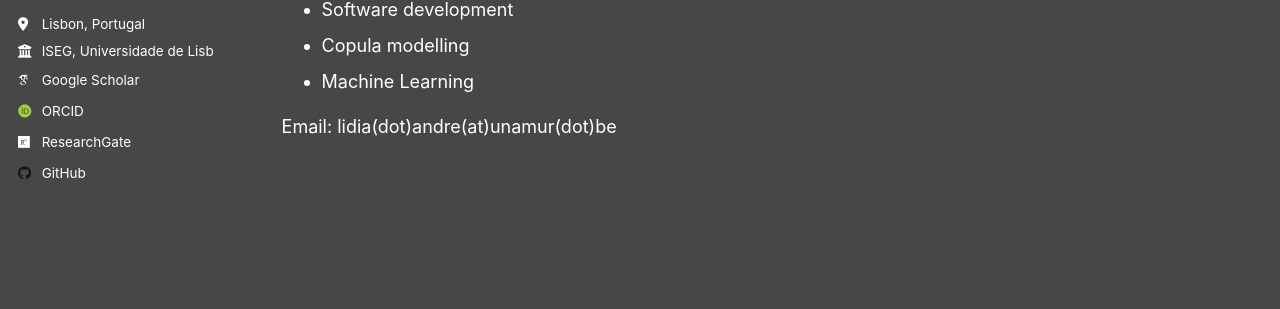
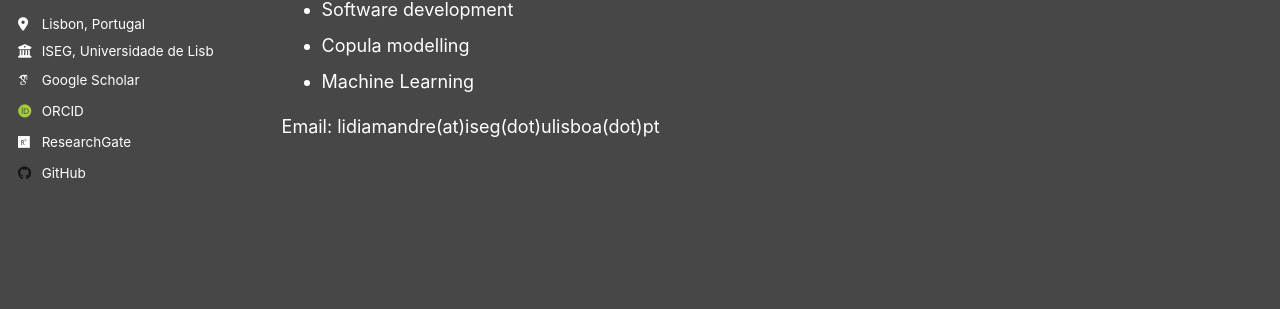
Before and after one commit to lidiamandre/lidiamandre.github.io, a Jekyll site: the page built from _pages/about.md, in a window 1280 px wide and 995 px high. Shown: the part 451-760 px from the top of the window. Built offline with Jekyll 4.4.1, drawn with Linux system fonts in a browser that asks for light colours; some web fonts are replaced.

Commit message:
update email and cv

```diff
--- a/_pages/about.md
+++ b/_pages/about.md
@@ -15,4 +15,4 @@ I am currently a Assistant Professor (Lecturer) in Statistics and Actuarial Scie
   - Copula modelling
   - Machine Learning
 
-Email: lidia(dot)andre(at)unamur(dot)be
+Email: lidiamandre(at)iseg(dot)ulisboa(dot)pt
```
Also changed, not shown: 1 other file.
